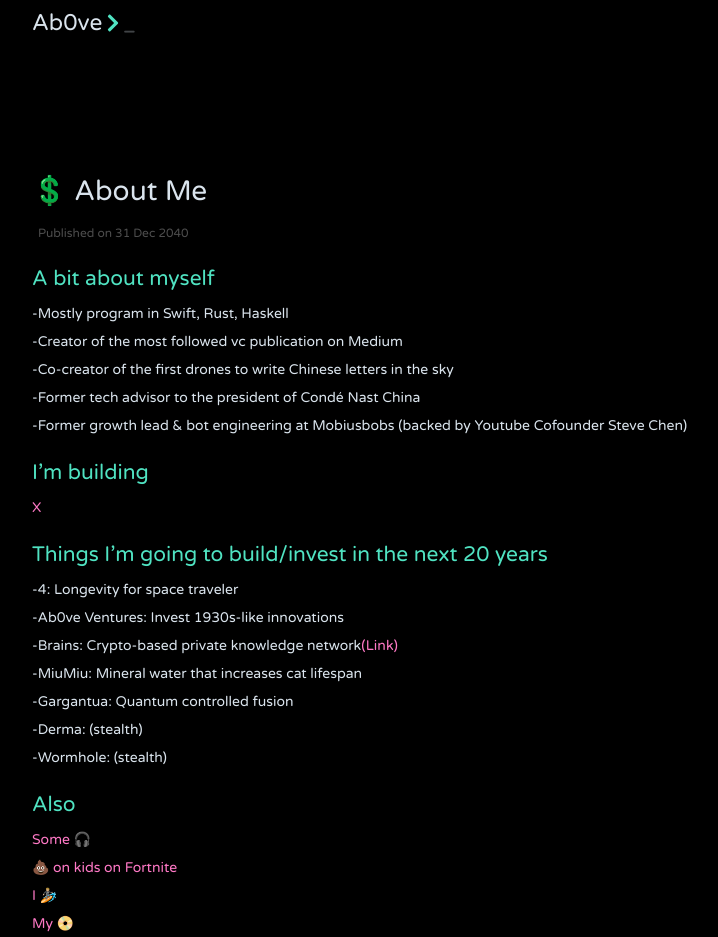
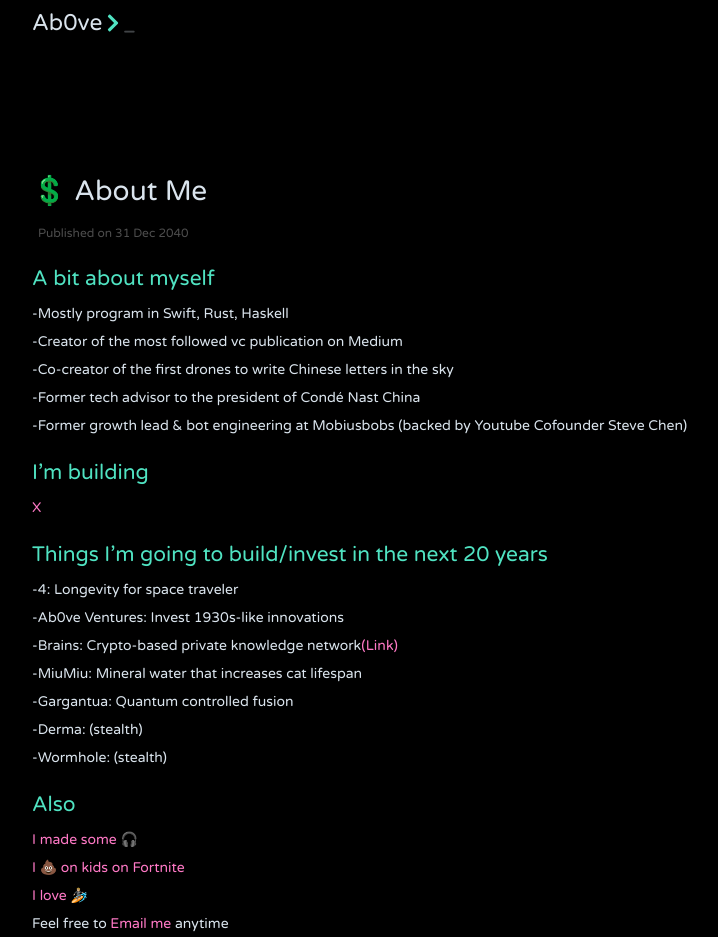
Before and after one commit to jithendrabsy/thoughts, a Jekyll site: the page built from _posts/2040-12-31-about-me.md, in a window 1280 px wide, cut to the strip 0-937 px from the top of the page. Shown: the whole strip, without its empty margins (238-956 px from the left). Built offline with Jekyll 4.4.1, drawn with Linux system fonts in a browser that asks for light colours; nearby versions of some CDN libraries.

Commit message:
Update Me

```diff
--- a/_posts/2040-12-31-about-me.md
+++ b/_posts/2040-12-31-about-me.md
@@ -43,13 +43,11 @@
 
 ## Also
 
-[Some 🎧](https://soundcloud.com/archilab)
+[I made some 🎧](https://soundcloud.com/archilab)
 
-[💩 on kids on Fortnite](https://www.instagram.com/gho00sts/)
+[I 💩 on kids on Fortnite](https://www.instagram.com/gho00sts/)
 
-[I 🏄🏼](https://vsco.co/allenleein/gallery)
-
-[My 📀](https://github.com/allenleein)
+[I love 🏄🏼](https://vsco.co/allenleein/gallery)
 
 Feel free to [Email me](mailto:allenleein@gmail.com) anytime
 
```
